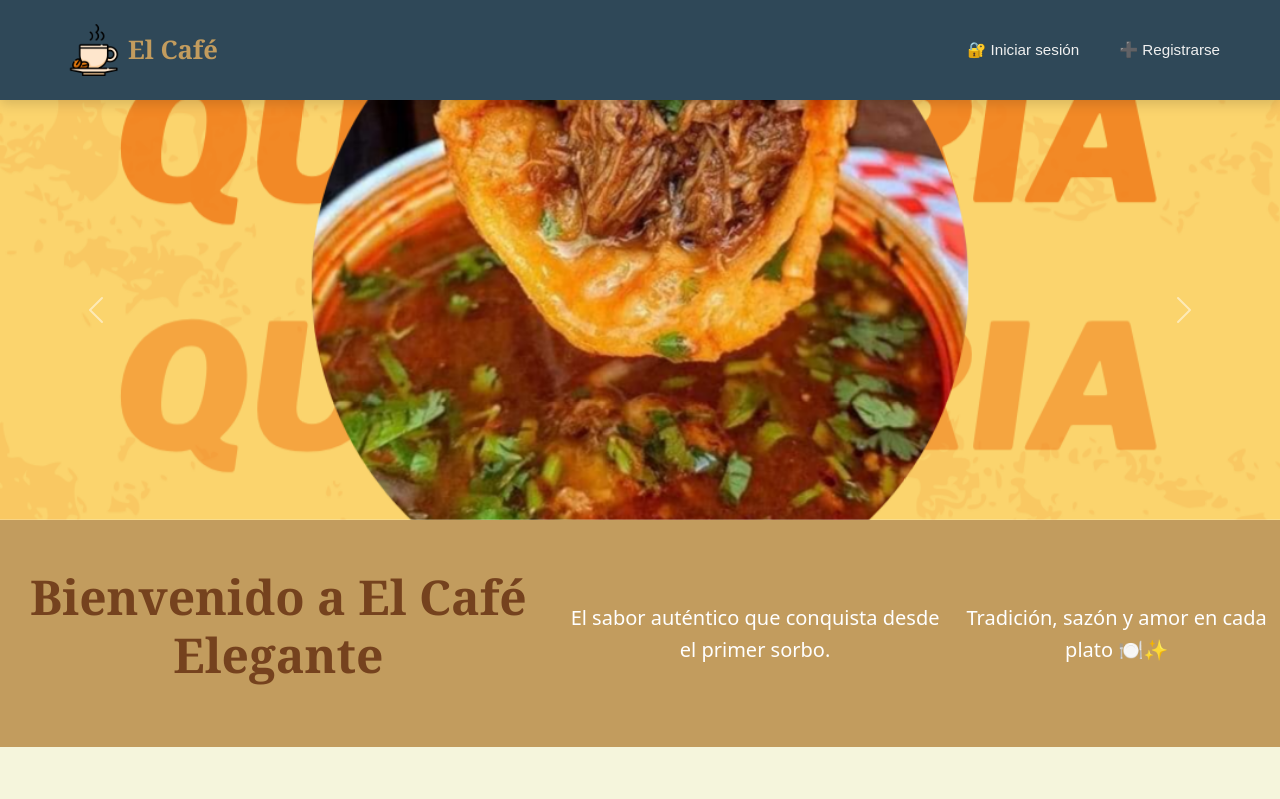
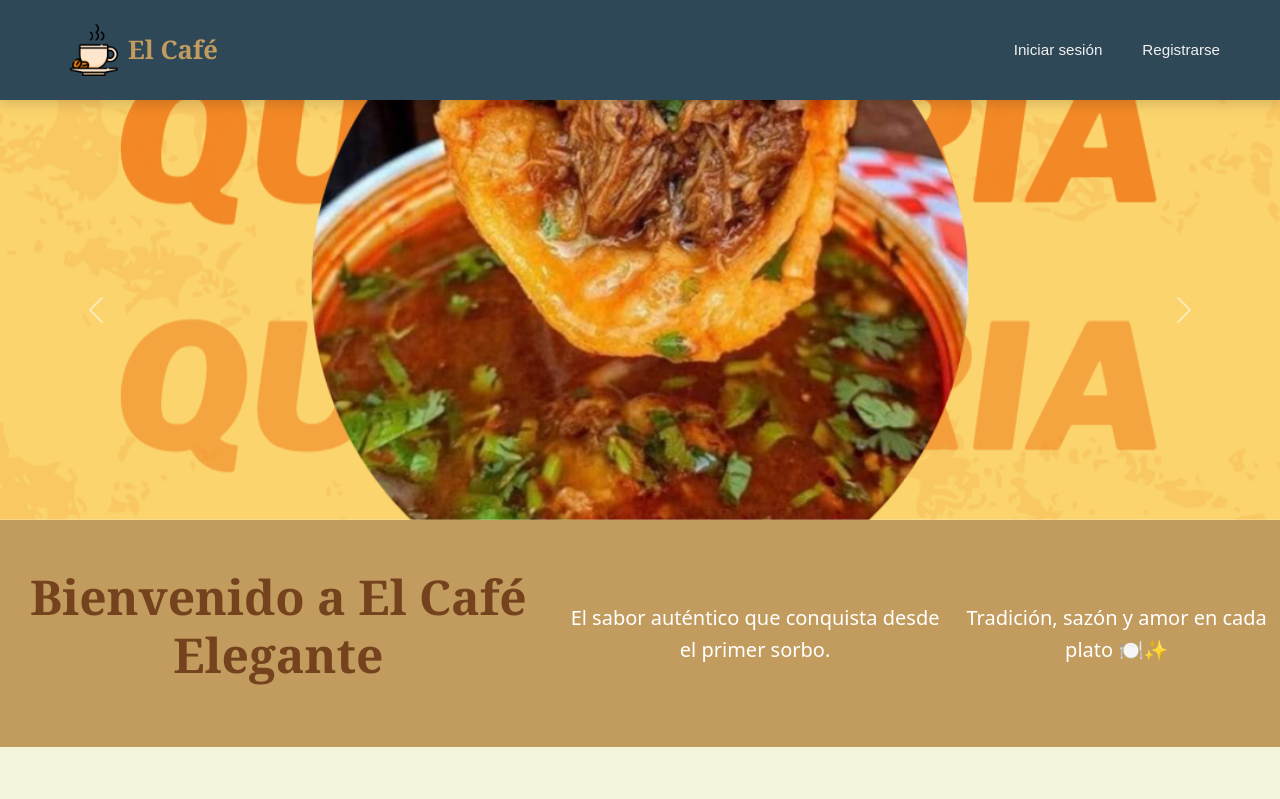
Before and after one commit to LeslieRA/Restaurante, a React (Vite) app in the folder cliente-frontend/: page / in a window 1280 px wide. Shown: the top 799 px of the page. Built offline with nearby package versions, Linux system fonts and the light colour scheme; no server answers.

Commit message:
interfaz 1

```diff
--- a/cliente-frontend/src/components/HeaderComponent.jsx
+++ b/cliente-frontend/src/components/HeaderComponent.jsx
@@ -96,7 +96,7 @@ export const HeaderComponent = () => {
                     onMouseLeave={handleMouseLeave}
                     style={ hoveredLink === 'reservas' ? { backgroundColor: 'rgba(255,255,255,0.08)'} : {} }
                   >
-                    📅 Mis Reservas
+                    Mis Reservas
                   </Link>
                 </li>
               )}
@@ -110,7 +110,7 @@ export const HeaderComponent = () => {
                     onMouseLeave={handleMouseLeave}
                     style={ hoveredLink === 'ventas' ? { backgroundColor: 'rgba(255,255,255,0.08)'} : {} }
                   >
-                    📊 Ventas
+                    Ventas
                   </Link>
                 </li>
               )}
@@ -165,7 +165,7 @@ export const HeaderComponent = () => {
                       onMouseLeave={handleMouseLeave}
                       style={ hoveredLink === 'login' ? { backgroundColor: 'rgba(245, 165, 64, 0.4)', transform: 'translateY(-2px)'} : {} }
                     >
-                      🔐 Iniciar sesión
+                      Iniciar sesión
                     </Link>
                   </li>
                   <li>
@@ -176,7 +176,7 @@ export const HeaderComponent = () => {
                       onMouseLeave={handleMouseLeave}
                       style={ hoveredLink === 'registro' ? { backgroundColor: 'rgba(245, 165, 64, 0.4)', transform: 'translateY(-2px)'} : {} }
                     >
-                      ➕ Registrarse
+                      Registrarse
                     </Link>
                   </li>
                 </>
@@ -193,7 +193,7 @@ export const HeaderComponent = () => {
                       onMouseLeave={() => setHoveredBtn(false)}
                       style={ hoveredBtn ? { backgroundColor: '#c9302c', color: '#fff' } : {} }
                     >
-                      ⚡ Cerrar sesión
+                      Cerrar sesión
                     </button>
                   </div>
                 </li>
```
